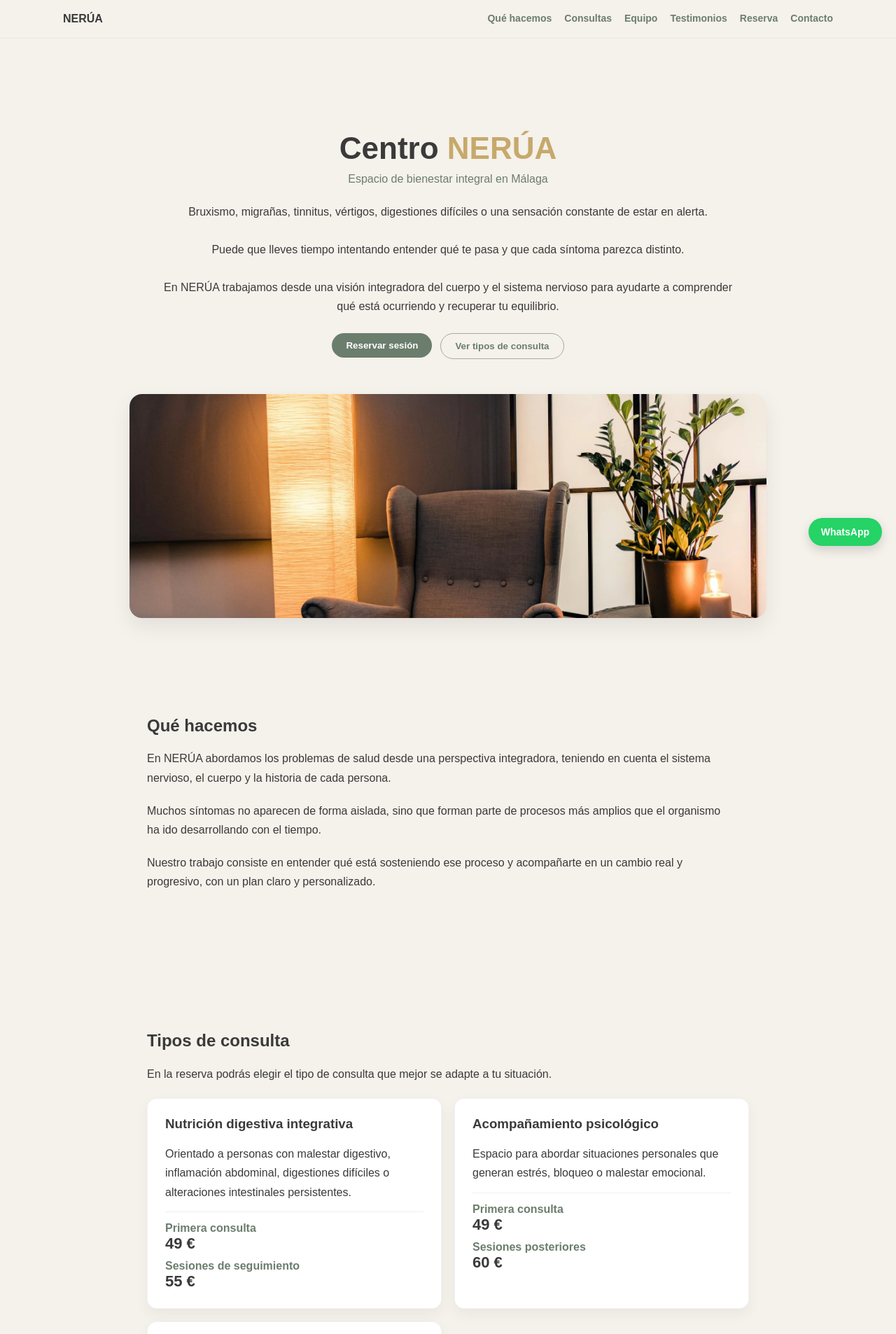
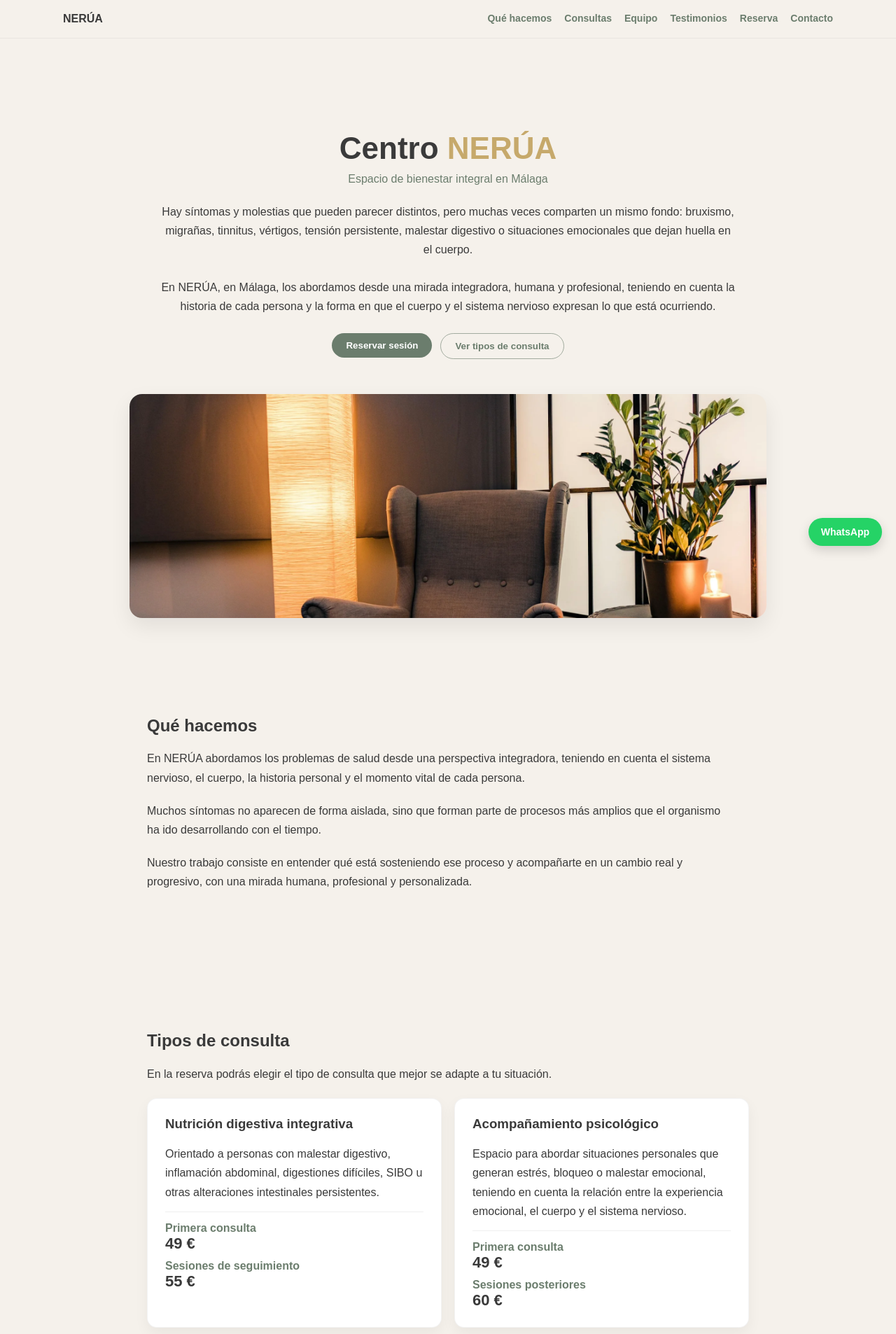
Before and after one commit to Centronerua/Nerua-web, a Next.js app: page / in a window 1280 px wide. Shown: the top 1906 px of the page at 70% size. Built offline with nearby package versions, Linux system fonts and the light colour scheme.

Commit message:
Update page.js

```diff
--- a/app/page.js
+++ b/app/page.js
@@ -1,9 +1,13 @@
 import LeadForm from "./components/LeadForm";
-// deploy fix
+
+export const metadata = {
+  title: "Centro NERÚA | Bienestar integral y acompañamiento psicológico en Málaga",
+  description:
+    "Centro NERÚA en Málaga. Bienestar integral, acompañamiento psicológico, nutrición digestiva, bruxismo, tinnitus, vértigos y tensión persistente desde una mirada humana e integradora.",
+};
 
 // app/page.js
 export default function Home() {
-
   const whatsappLink = "https://wa.me/34637541937";
 
   return (
@@ -43,12 +47,9 @@ export default function Home() {
         <p style={{ color: "#6B7D6D", marginTop: 0 }}>Espacio de bienestar integral en Málaga</p>
 
         <p style={{ marginTop: "24px", lineHeight: "1.7", maxWidth: 820, marginInline: "auto" }}>
-          Bruxismo, migrañas, tinnitus, vértigos, digestiones difíciles o una sensación constante de estar en alerta.
+          Hay síntomas y molestias que pueden parecer distintos, pero muchas veces comparten un mismo fondo: bruxismo, migrañas, tinnitus, vértigos, tensión persistente, malestar digestivo o situaciones emocionales que dejan huella en el cuerpo.
           <br /><br />
-          Puede que lleves tiempo intentando entender qué te pasa y que cada síntoma parezca distinto.
-          <br /><br />
-          En NERÚA trabajamos desde una visión integradora del cuerpo y el sistema nervioso para ayudarte a comprender qué está ocurriendo
-          y recuperar tu equilibrio.
+          En NERÚA, en Málaga, los abordamos desde una mirada integradora, humana y profesional, teniendo en cuenta la historia de cada persona y la forma en que el cuerpo y el sistema nervioso expresan lo que está ocurriendo.
         </p>
 
         <div style={{ marginTop: 24, display: "flex", gap: 12, justifyContent: "center", flexWrap: "wrap" }}>
@@ -65,7 +66,7 @@ export default function Home() {
       <section style={{ padding: "0 20px 40px", maxWidth: "950px", margin: "auto" }}>
         <img
           src="/images/Hero-sillon.webp"
-          alt="Centro Nerúa - espacio terapéutico"
+          alt="Centro NERÚA - espacio terapéutico en Málaga"
           style={{
             width: "100%",
             borderRadius: "18px",
@@ -82,7 +83,7 @@ export default function Home() {
         <h2>Qué hacemos</h2>
 
         <p style={text}>
-          En NERÚA abordamos los problemas de salud desde una perspectiva integradora, teniendo en cuenta el sistema nervioso, el cuerpo y la historia de cada persona.
+          En NERÚA abordamos los problemas de salud desde una perspectiva integradora, teniendo en cuenta el sistema nervioso, el cuerpo, la historia personal y el momento vital de cada persona.
         </p>
 
         <p style={text}>
@@ -90,7 +91,7 @@ export default function Home() {
         </p>
 
         <p style={text}>
-          Nuestro trabajo consiste en entender qué está sosteniendo ese proceso y acompañarte en un cambio real y progresivo, con un plan claro y personalizado.
+          Nuestro trabajo consiste en entender qué está sosteniendo ese proceso y acompañarte en un cambio real y progresivo, con una mirada humana, profesional y personalizada.
         </p>
       </section>
 
@@ -105,7 +106,7 @@ export default function Home() {
         <div style={{ display: "grid", gap: 18, marginTop: 18, gridTemplateColumns: "repeat(auto-fit, minmax(280px, 1fr))" }}>
           <PriceCard
             title="Nutrición digestiva integrativa"
-            desc="Orientado a personas con malestar digestivo, inflamación abdominal, digestiones difíciles o alteraciones intestinales persistentes."
+            desc="Orientado a personas con malestar digestivo, inflamación abdominal, digestiones difíciles, SIBO u otras alteraciones intestinales persistentes."
             first="49 €"
             follow="55 €"
             followLabel="Sesiones de seguimiento"
@@ -113,7 +114,7 @@ export default function Home() {
 
           <PriceCard
             title="Acompañamiento psicológico"
-            desc="Espacio para abordar situaciones personales que generan estrés, bloqueo o malestar emocional."
+            desc="Espacio para abordar situaciones personales que generan estrés, bloqueo o malestar emocional, teniendo en cuenta la relación entre la experiencia emocional, el cuerpo y el sistema nervioso."
             first="49 €"
             follow="60 €"
             followLabel="Sesiones posteriores"
@@ -142,7 +143,7 @@ export default function Home() {
       <section style={{ padding: "0 20px 70px", maxWidth: "950px", margin: "auto" }}>
         <img
           src="/images/espacio-consulta.webp"
-          alt="Centro Nerúa - espacio de calma"
+          alt="Centro NERÚA - espacio de calma en Málaga"
           style={{
             width: "100%",
             borderRadius: "18px",
@@ -164,7 +165,7 @@ export default function Home() {
         <div style={{ ...card, display: "flex", justifyContent: "space-between", gap: 18, flexWrap: "wrap", alignItems: "center" }}>
           <div style={{ maxWidth: 620 }}>
             <p style={{ margin: 0, lineHeight: 1.7 }}>
-              Escríbenos y te explicamos las opciones disponibles (bonos y seguimiento) según el tipo de consulta.
+              Escríbenos y te explicamos las opciones disponibles según el tipo de consulta y el proceso que quieras iniciar.
             </p>
           </div>
           <a href={whatsappLink} target="_blank" rel="noreferrer" style={{ textDecoration: "none" }}>
@@ -177,7 +178,7 @@ export default function Home() {
       <section style={{ padding: "0 20px 60px", maxWidth: "950px", margin: "auto" }}>
         <img
           src="/images/detalle-mesa-planta.webp"
-          alt="Centro Nerúa - espacio cuidado"
+          alt="Centro NERÚA - espacio cuidado"
           style={{
             width: "100%",
             borderRadius: "18px",
@@ -205,7 +206,7 @@ export default function Home() {
           </div>
 
           <div style={card}>
-            <h3 style={{ marginTop: 0 }}>María José Martínez Granados</h3>
+            <h3 style={{ marginTop: 0 }}>María José Martínez</h3>
             <p style={{ margin: "8px 0 0", lineHeight: 1.7 }}>
               Técnico Superior en Dietética y actualmente en formación en el Grado de Nutrición Humana.
               <br /><br />
@@ -228,8 +229,9 @@ export default function Home() {
 
           <Testimonial
             name="Marta"
-  text="Gran profesional y mejor persona. Cuando tu vida se vuelve muy difícil, encontrar a alguien que te ayude a comprender lo que ocurre y a caminar con más calma no tiene precio. En mi caso, que es complejo, el acompañamiento ha sido muy importante. Además, tras cuatro sesiones trabajando el bruxismo y la tensión acumulada, he ido mejorando cada vez más y ahora estoy muchísimo mejor."
+            text="Gran profesional y mejor persona. Cuando tu vida se vuelve muy difícil, encontrar a alguien que te ayude a comprender lo que ocurre y a caminar con más calma no tiene precio. En mi caso, que es complejo, el acompañamiento ha sido muy importante. Además, tras varias sesiones trabajando el bruxismo y la tensión acumulada, he ido mejorando cada vez más y ahora estoy muchísimo mejor."
           />
+
           <Testimonial
             name="Bárbara"
             text="Tras años de malestar digestivo y varios tratamientos sin resultado, pude comprender mejor lo que estaba ocurriendo en mi caso. Con el acompañamiento en nutrición digestiva integrativa conseguí mejorar mi digestión y resolver un SIBO de metano junto con un problema de candidiasis. El proceso fue claro y me sentí muy acompañada en todo momento."
@@ -288,13 +290,15 @@ export default function Home() {
       {/* CONTACTO */}
       <section id="contacto" style={section}>
         <h2>Contacto</h2>
+
         <div style={{ ...card, marginTop: 18 }}>
           <LeadForm />
         </div>
+
         <div style={{ ...card, marginTop: 18 }}>
           <p style={{ margin: 0, lineHeight: 1.8 }}>
             <strong>Centro NERÚA</strong><br />
-            Camino de los Almendrales 35<br />
+            Camino de los Almendales 35<br />
             <span style={{ color: "#6B7D6D" }}>(dentro de AFA Málaga)</span><br />
             29013 Málaga
           </p>
@@ -314,7 +318,7 @@ export default function Home() {
             </a>
 
             <a
-              href="https://www.google.com/maps/search/?api=1&query=Camino%20de%20los%20Almendrales%2035%2029013%20M%C3%A1laga%20AFA%20M%C3%A1laga"
+              href="https://www.google.com/maps/search/?api=1&query=Camino%20de%20los%20Almendales%2035%2029013%20M%C3%A1laga%20AFA%20M%C3%A1laga"
               target="_blank"
               rel="noreferrer"
               style={{ textDecoration: "none" }}
```
Lines whose indentation alone changed are shown as unchanged.
